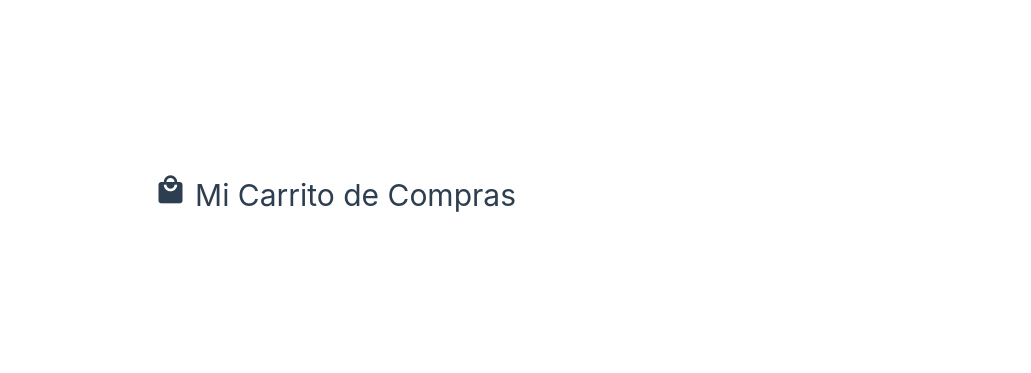
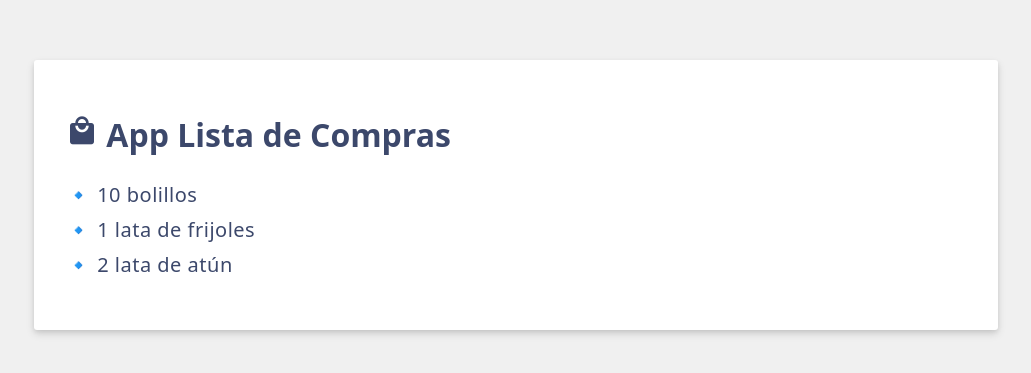
Before and after one commit to ELIEZER070901/VueJs-ShoppingCart-Del, a Vue app: page / in a window 1280 px wide. Shown: the part 205-578 px from the top of the page, without its empty margins (124-1155 px from the left). Built offline with nearby package versions, Linux system fonts and the light colour scheme.

Commit message:
Agregando Listas de Entrega

```diff
--- a/src/App.vue
+++ b/src/App.vue
@@ -1,11 +1,21 @@
 <script setup>
 import { ref } from 'vue';
-const header = ref('Mi Carrito de Compras')
+const header = ref('App Lista de Compras');
+const items = ref([
+  {id: 1, label: '10 bolillos'},
+  {id: 2, label: '1 lata de frijoles'},
+  {id: 3, label: '2 lata de atún'},
+]);
+
 </script>
 
 <template>
-<h1> <i class="material-icons shopping-cart-icon">local_mall</i>
-{{ header }}</h1>
+  <h1> <i class="material-icons shopping-cart-icon">local_mall</i> {{ header }}</h1>
+  <ul>
+    <li v-for="{ id, label } in items" v-bind:key="id">
+      🔹 {{ label }}
+    </li>
+  </ul>
 </template>
 
 <style scoped>
--- a/src/assets/base.css
+++ /dev/null
@@ -1,73 +0,0 @@
-/* color palette from <https://github.com/vuejs/theme> */
-:root {
-  --vt-c-white: #ffffff;
-  --vt-c-white-soft: #f8f8f8;
-  --vt-c-white-mute: #f2f2f2;
-
-  --vt-c-black: #181818;
-  --vt-c-black-soft: #222222;
-  --vt-c-black-mute: #282828;
-
-  --vt-c-indigo: #2c3e50;
-
-  --vt-c-divider-light-1: rgba(60, 60, 60, 0.29);
-  --vt-c-divider-light-2: rgba(60, 60, 60, 0.12);
-  --vt-c-divider-dark-1: rgba(84, 84, 84, 0.65);
-  --vt-c-divider-dark-2: rgba(84, 84, 84, 0.48);
-
-  --vt-c-text-light-1: var(--vt-c-indigo);
-  --vt-c-text-light-2: rgba(60, 60, 60, 0.66);
-  --vt-c-text-dark-1: var(--vt-c-white);
-  --vt-c-text-dark-2: rgba(235, 235, 235, 0.64);
-}
-
-/* semantic color variables for this project */
-:root {
-  --color-background: var(--vt-c-white);
-  --color-background-soft: var(--vt-c-white-soft);
-  --color-background-mute: var(--vt-c-white-mute);
-
-  --color-border: var(--vt-c-divider-light-2);
-  --color-border-hover: var(--vt-c-divider-light-1);
-
-  --color-heading: var(--vt-c-text-light-1);
-  --color-text: var(--vt-c-text-light-1);
-
-  --section-gap: 160px;
-}
-
-@media (prefers-color-scheme: dark) {
-  :root {
-    --color-background: var(--vt-c-black);
-    --color-background-soft: var(--vt-c-black-soft);
-    --color-background-mute: var(--vt-c-black-mute);
-
-    --color-border: var(--vt-c-divider-dark-2);
-    --color-border-hover: var(--vt-c-divider-dark-1);
-
-    --color-heading: var(--vt-c-text-dark-1);
-    --color-text: var(--vt-c-text-dark-2);
-  }
-}
-
-*,
-*::before,
-*::after {
-  box-sizing: border-box;
-  margin: 0;
-  font-weight: normal;
-}
-
-body {
-  min-height: 100vh;
-  color: var(--color-text);
-  background: var(--color-background);
-  transition: color 0.5s, background-color 0.5s;
-  line-height: 1.6;
-  font-family: Inter, -apple-system, BlinkMacSystemFont, 'Segoe UI', Roboto, Oxygen, Ubuntu,
-    Cantarell, 'Fira Sans', 'Droid Sans', 'Helvetica Neue', sans-serif;
-  font-size: 15px;
-  text-rendering: optimizeLegibility;
-  -webkit-font-smoothing: antialiased;
-  -moz-osx-font-smoothing: grayscale;
-}
--- a/src/assets/main.css
+++ b/src/assets/main.css
@@ -1,35 +1,138 @@
-@import './base.css';
-
+body {
+  background: #F0F0F0;
+  height: 100vh;
+  width: 100vw;
+  font-family: system-ui, BlinkMacSystemFont, -apple-system, Segoe UI, Roboto,
+    Oxygen, Ubuntu, Cantarell, Fira Sans, Droid Sans, Helvetica Neue, sans-serif;
+  display: flex;
+  align-items: center;
+  justify-content: center;
+  margin: 0;
+  padding: 0;
+}
+.counter {
+  font-size: 0.8rem;
+  padding-left: 10px;
+  padding-right: 10px;
+}
 #app {
-  max-width: 1280px;
-  margin: 0 auto;
+  background: #FFFFFF;
   padding: 2rem;
-
-  font-weight: normal;
+  margin: 1rem;
+  border-radius: 3px;
+  box-shadow: 0 4px 8px 0 rgba(0, 0, 0, 0.12), 0 2px 4px 0 rgba(0, 0, 0, 0.08);
+  width: 95%;
+  max-width: 900px;
 }
-
-a,
-.green {
-  text-decoration: none;
-  color: hsla(160, 100%, 37%, 1);
-  transition: 0.4s;
+h1 {
+  color: #3C486B;
 }
-
-@media (hover: hover) {
-  a:hover {
-    background-color: hsla(160, 100%, 37%, 0.2);
-  }
+ul {
+  list-style: none;
+  padding: 0;
 }
-
-@media (min-width: 1024px) {
-  body {
-    display: flex;
-    place-items: center;
-  }
-
-  #app {
-    display: grid;
-    grid-template-columns: 1fr 1fr;
-    padding: 0 2rem;
-  }
+a {
+  color: #F9D949;
+  font-size: 1.25rem;
+  transition: all 0.1s ease-in;
+  margin-top: 0.5rem;
+  display: block;
 }
+a:hover {
+  color: #F45050;
+}
+li,
+p {
+  display: flex;
+  align-items: center;
+  line-height: 1.75;
+  letter-spacing: 0.5px;
+  color: #3C486B;
+  font-size: 1.25rem;
+  cursor: pointer;
+  transition: all 0.1s ease-in;
+}
+li:hover {
+  color: #F45050;
+}
+li input {
+  margin: 0 0.5rem 0;
+}
+#shopping-list > input,
+#shopping-list > select {
+  width: 100%;
+  border-radius: 3px;
+  box-shadow: 0 2px 4px 0 rgba(0, 0, 0, 0.1);
+  border: 1px solid #F0F0F0;
+  color: #606f7b;
+  padding: 0.5rem 0.75rem;
+  box-sizing: border-box;
+  font-size: 1rem;
+  letter-spacing: 0.5px;
+  margin: 0.5rem 0;
+}
+.add-item-form,
+.header {
+  display: flex;
+  align-items: center;
+  justify-content: space-between;
+}
+.add-item-form input {
+  width: 70%;
+  border-radius: 3px;
+  box-shadow: 0 2px 4px 0 rgba(0, 0, 0, 0.1);
+  border: 1px solid #F0F0F0;
+  color: #606f7b;
+  padding: 0.5rem 0.75rem;
+  box-sizing: border-box;
+  font-size: 1rem;
+  letter-spacing: 0.5px;
+  margin: 0.5rem 0;
+}
+.btn {
+  border: none;
+  border-radius: 3px;
+  margin: auto 0;
+  padding: 0.5rem 0.75rem;
+  flex-shrink: 0;
+  cursor: pointer;
+  font-size: 0.9rem;
+  letter-spacing: 0.5px;
+  transition: all 0.1s ease-in;
+}
+.btn[disabled] {
+  background: #8795a1;
+}
+.btn[disabled]:hover {
+  background: #606f7b;
+}
+.btn-primary {
+  background: #F9D949;
+  color: #FFFFFF;
+}
+.btn-primary:hover {
+  background: #F45050;
+}
+.btn-cancel {
+  background: #F45050;
+  color: #FFFFFF;
+}
+.btn-cancel:hover {
+  background: #F45050;
+  color: #FFFFFF;
+}
+.strikeout {
+  text-decoration: line-through;
+  color: #b8c2cc;
+}
+.strikeout:hover {
+  color: #8795a1;
+}
+.priority {
+  color: #de751f;
+}
+input[type="checkbox"] {
+  display: inline !important;
+  box-shadow: none;
+  width: auto;
+}
```
